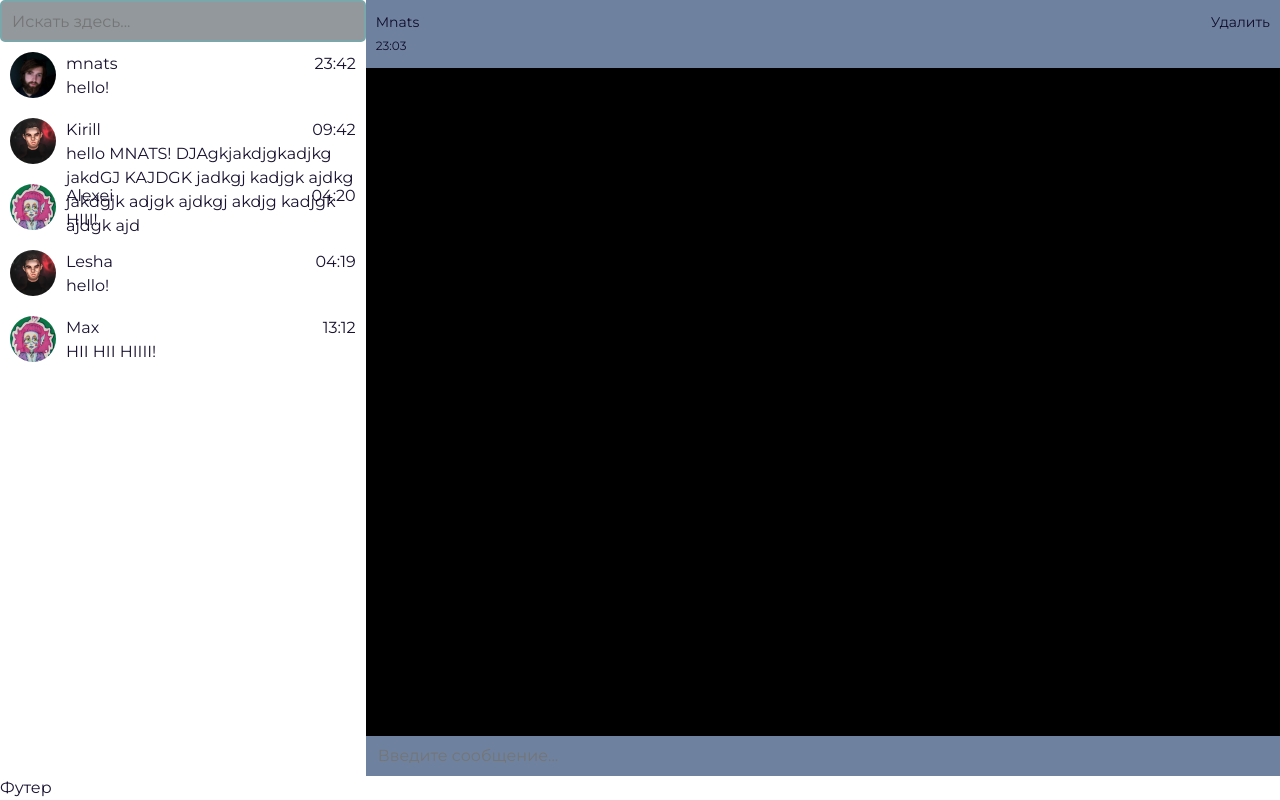
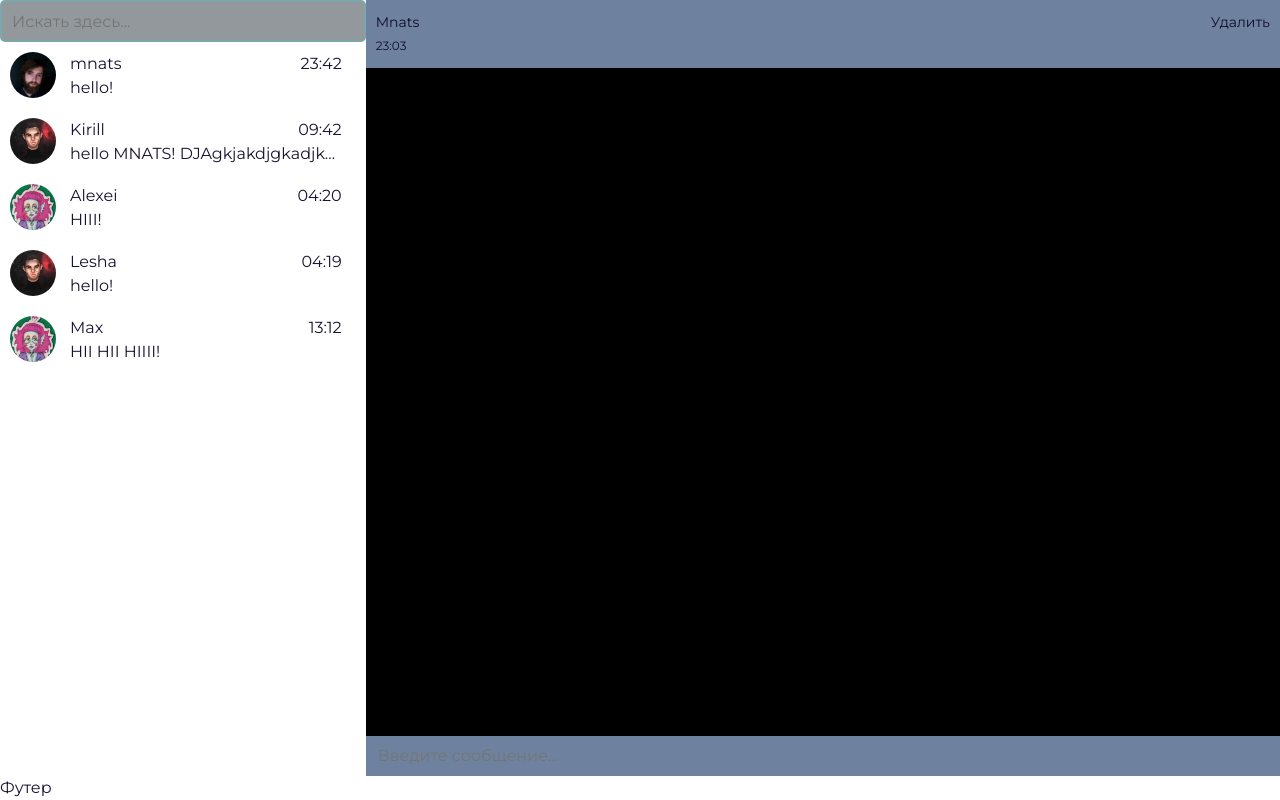
Before and after one commit to mnats725/mnatsakan-chat-ui, a React (Create React App) app: page / in a window 1280 px wide. Built offline with nearby package versions, Linux system fonts and the light colour scheme.

Commit message:
fix: user-list-item styles

```diff
--- a/src/components/user-list-block/user-list-item/user-list-item.css
+++ b/src/components/user-list-block/user-list-item/user-list-item.css
@@ -12,21 +12,22 @@
 }
 
 .user-list-item img {
-  display: flex;
-  max-width: 46px;
-  width: 100%;
+  flex: 0 0 46px;
   border-radius: 100%;
-  margin-right: 10px;
   object-fit: cover;
 }
 
 .user-list-item .message-text {
-  display: block;
-  max-height: 20px;
+  -webkit-line-clamp: 1; /* Число отображаемых строк */
+  display: -webkit-box; /* Включаем флексбоксы */
+  -webkit-box-orient: vertical; /* Вертикальная ориентация */
+  overflow: hidden; /* Обрезаем всё за пределами блока */
 }
 
 .user-list-item .message-info-block {
+  position: relative;
   width: 100%;
+  padding: 0 14px;
 }
 
 .message-info-block .message-title-block {
```
